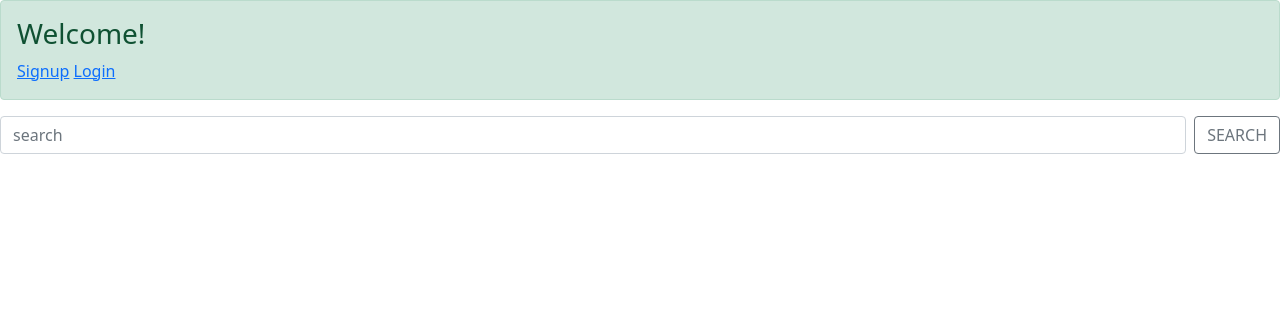
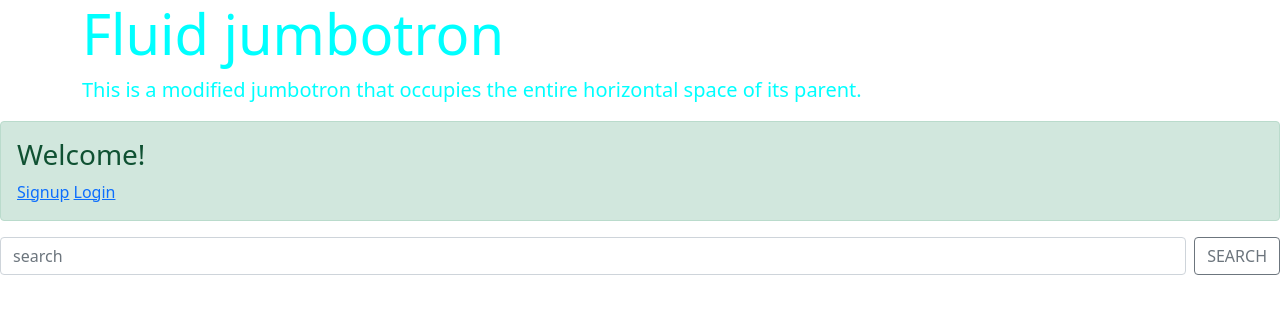
Before and after one commit to Cynthiataragon/Farmers-buddy, a Django app: page / in a window 1280 px wide. Shown: the top 314 px of the page. Run offline with Django 4.2, Linux system fonts and the light colour scheme; some libraries are stand-ins or nearby versions.

Commit message:
Home page debugs

```diff
--- a/farmbuddy/farmbuddy/urls.py
+++ b/farmbuddy/farmbuddy/urls.py
@@ -23,7 +23,7 @@ urlpatterns = [
     path('admin/', admin.site.urls),
     path('', users_views.home, name='home'),
     path('register/', users_views.register, name='register'),
-    path('login/', auth_views.LoginView.as_view(template_name='users/login.html'), name='login'),
+    path('login/', auth_views.LoginView.as_view(template_name=' users/login.html'), name='login'),
     path('logout/', auth_views.LogoutView.as_view(template_name='users/logout.html'), name='logout'),
     path('Info', users_views.Info, name='Info'),
     path('index', users_views.index, name='index')
--- a/farmbuddy/users/Templates/users/Home.html
+++ b/farmbuddy/users/Templates/users/Home.html
@@ -4,10 +4,18 @@
     <meta charset="UTF-8">
     <title>login</title>
     {% load static %}
-    <link href="{% static 'css/bootstrap.min.css' %}" rel="stylesheet">
-    <script src="{% static 'js/bootstrap.min.js' %}"></script>
+    <link href="{% static 'Templates/Static/css/bootstrap.min.css' %}" rel="stylesheet">
+    <script src="{% static 'Templates/Static/js/bootsstrap.min.js' %}"></script>
 </head>
 <body>
+    <!--Creating a JUMBOTRON-->
+    <div class="jumbotron jumbotron-fluid" style="color:aqua">
+        <div class="container">
+            <h1 class="display-4">Fluid jumbotron</h1>
+            <p class="lead">This is a modified jumbotron that occupies the entire horizontal space of its parent.</p>
+        </div>
+    </div>
+
     <!--Welcome txt after logging in =-->
     {% if user.is_authenticated %}
     <div class="alert alert-success" role="alert">
@@ -21,9 +29,7 @@
         <a href="{% url 'login' %}">Login</a>
     </div>
     {% endif %}
-
-
-
+    <!--Form for searching the Database-->
     <div>
         <form class="d-flex" method=POST action="{%url 'Info' %}">
             {% csrf_token %}
--- a/farmbuddy/users/views.py
+++ b/farmbuddy/users/views.py
@@ -20,7 +20,7 @@ def register(request):
         form = UserRegistrationForm()
 
     context = {'form': form}
-    return render(request, 'users/register.html', context)
+    return render(request,'users/register.html', context)
 
 def Info(request):
     if request.method == 'POST':
@@ -30,5 +30,6 @@ def Info(request):
 
     else:
         return render (request,'users/Info.html',{})
+
 def index(request):
     return render(request,'users/index.html', {})
```
